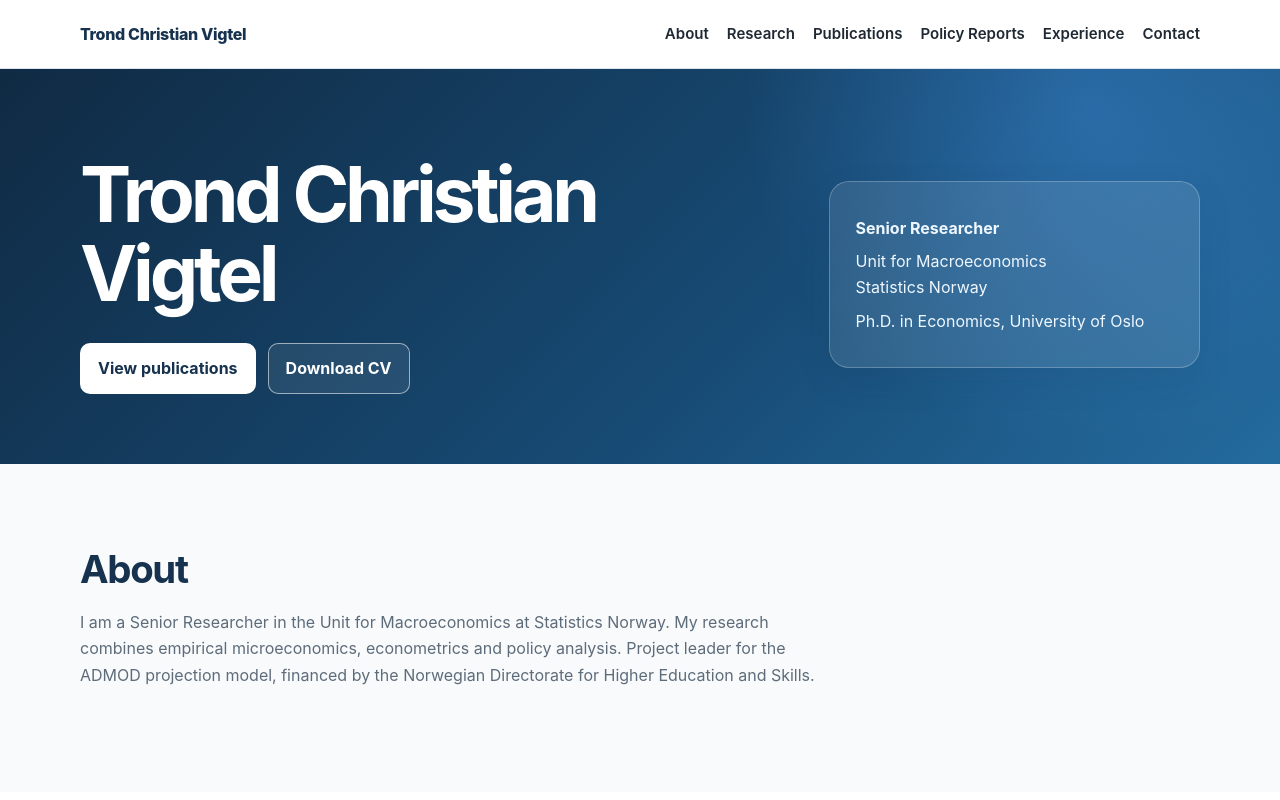
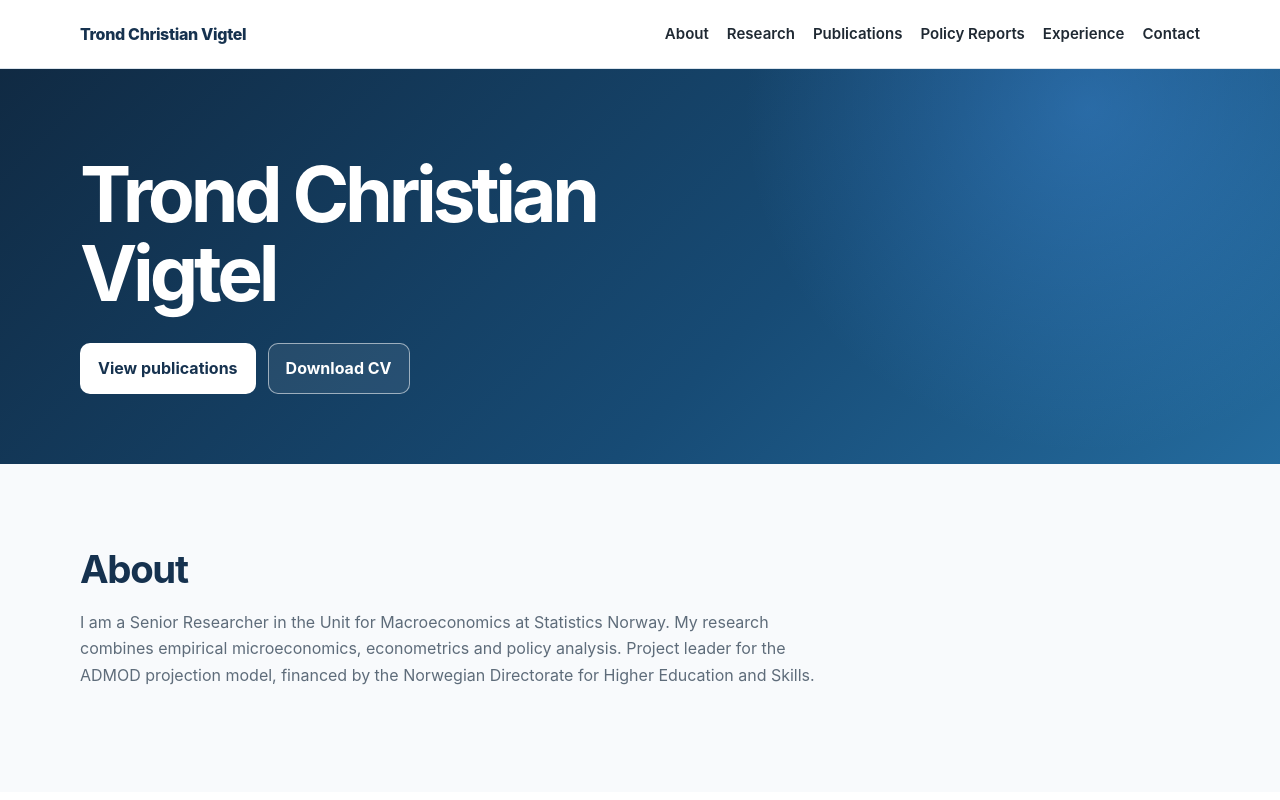
Before and after one commit to trond-cv/trond-cv.github.io, a plain HTML site: page index.html in a window 1280 px wide. Shown: the top 800 px of the page. Drawn offline with Linux system fonts and the light colour scheme.

Commit message:
Update index.html

```diff
--- a/index.html
+++ b/index.html
@@ -122,11 +122,7 @@
         <a class="button secondary" href="trondcvi.pdf">Download CV</a>
       </div>
     </div>
-    <aside class="profile-card" aria-label="Profile summary">
-      <p><strong>Senior Researcher</strong></p>
-      <p>Unit for Macroeconomics<br>Statistics Norway</p>
-      <p>Ph.D. in Economics, University of Oslo</p>
-    </aside>
+
   </div>
 </section>
 
```
